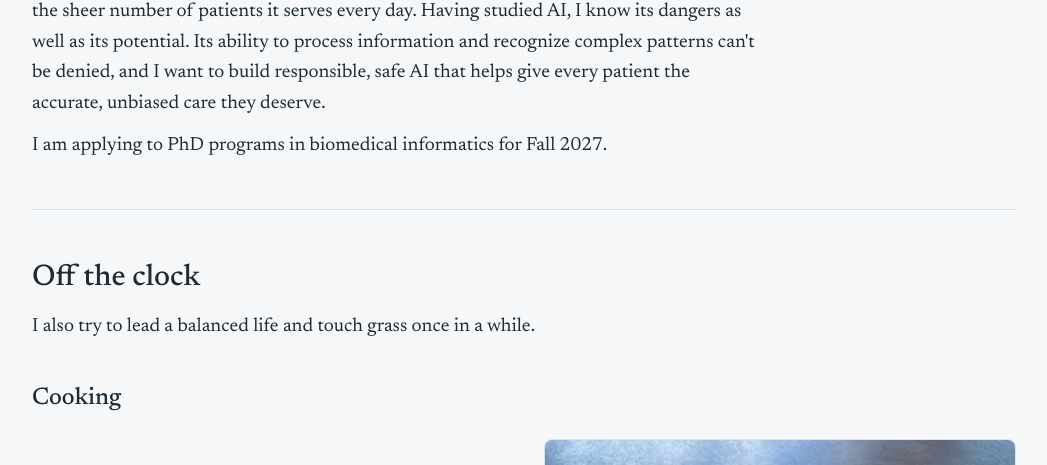
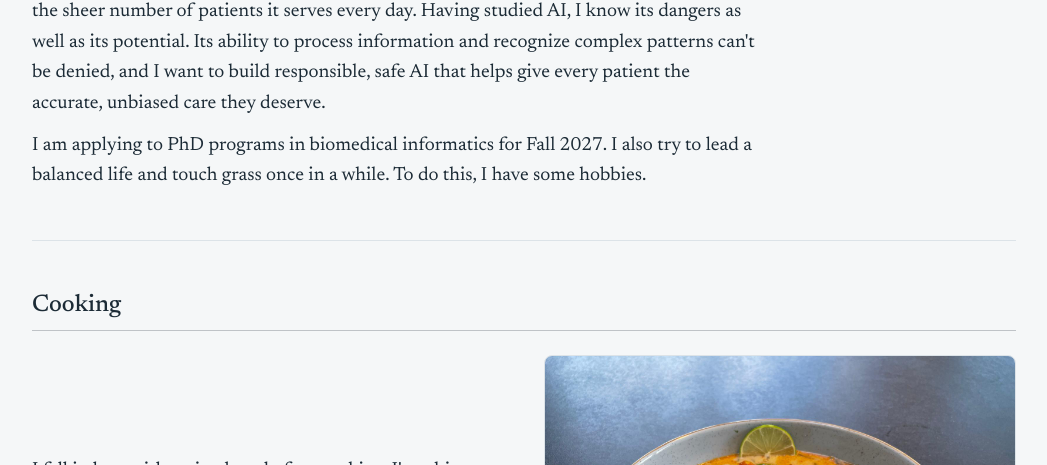
Before and after one commit to sudersanamvamsi-max/Portfolio, a Next.js app: page /about in a window 1280 px wide. Shown: the part 673-1138 px from the top of the page, without its empty margins (116-1163 px from the left). Built offline with nearby package versions, Linux system fonts and the light colour scheme.

Commit message:
small fixes

```diff
--- a/app/about/page.tsx
+++ b/app/about/page.tsx
@@ -15,25 +15,23 @@ export default function About() {
           {para}
         </p>
       ))}
-      <p className="mt-3 max-w-measure">{goals}</p>
+      <p className="mt-3 max-w-measure">
+        {goals} {hobbiesIntro}
+      </p>
 
       <hr
         className="my-12 w-full min-w-40 border-0 border-t"
         style={{ borderColor: "var(--grid)" }}
       />
 
-      <section aria-labelledby="off-the-clock">
-        <h2 id="off-the-clock" className="text-3xl font-medium leading-snug">
-          Off the clock
-        </h2>
-        <p className="mt-3 max-w-measure">{hobbiesIntro}</p>
+      <section>
         {hobbies.map((h, i) => (
           <div
             key={h.slug}
             id={h.slug}
             className={`scroll-mt-6 ${i === 0 ? "mt-10" : "mt-10 border-t border-grid pt-10"}`}
           >
-            <h3 className="text-2xl font-medium leading-snug">{h.title}</h3>
+            <h2 className="border-b border-ink/25 pb-2 text-2xl font-medium leading-snug">{h.title}</h2>
             {h.rows.map((row) => {
               const photoRight = rowIndex++ % 2 === 0;
               return (
--- a/claude/CLAUDE.md
+++ b/claude/CLAUDE.md
@@ -75,7 +75,7 @@ On mobile, the margin column collapses above each entry.
 2. `/research`: NIV project, disc degeneration project (each with a one-sentence summary), publications list (the disc preprint only; the NIV manuscript is not listed until submitted).
 3. `/projects`: RL Studio, regression pipeline, GPT from scratch, repair workflow. One page, no per-project pages; each project has an anchor (`/projects#rl-studio`).
 4. `/research/niv`, `/research/disc-degeneration`: project pages written as problem → approach → results → what I learned.
-5. `/about`: intro, bio, "Off the clock" hobby subsections (Cooking, Basketball, Getting outside and the gym), each row text + photo/video, alternating sides.
+5. `/about`: intro (three paragraphs), goals line followed by the hobbies line, hobby sections (Cooking, Basketball, Getting outside and the gym), each row text + photo/video, alternating sides.
 6. `/contact`: what I'm open to, form (Jotform endpoint, honeypot, JSON fetch) with mailto fallback.
 7. `/cv`: h1, Download PDF button, embedded PDF (`/public/cv/Vamsi_Sudersanam_SWE.pdf`) with fallback link. The nav CV item goes here in the same tab.
 8. Later: `/demo/survival`: interactive survival demo on synthetic data (see phase 4).
--- a/claude/STRUCTURE.md
+++ b/claude/STRUCTURE.md
@@ -14,7 +14,7 @@ Rules live in `claude/CLAUDE.md`; the source of truth for facts is `claude/conte
 | Route | File | Content source | Sections, top to bottom |
 |---|---|---|---|
 | `/` | `app/page.tsx` | `content/site.ts` | sr-only h1 "Vamsi Sudersanam", one-liner, goals, `passion`, `Photo`; `PatientRiskCurve`; `presenting` photo with `presentingText` caption under it; Skills (`TypedJson` from `skillsJson`, caption links `certVerifyUrl`) |
-| `/about` | `app/about/page.tsx` | `content/site.ts` | h1, `aboutIntro` (three paragraphs), goals; rule; Off the clock (`hobbiesIntro` under the heading): one h3 per `hobbies` entry (`id={slug}`), each with `rows` of text + `HobbyMedia` in 2 columns; sides alternate across all rows (row 1 text left, row 2 photo left, ...); on mobile the photo stacks above the text |
+| `/about` | `app/about/page.tsx` | `content/site.ts` | h1, `aboutIntro` (three paragraphs), goals; rule; Hobbies (no section heading; `hobbiesIntro` follows `goals` in the same paragraph): one h2 per `hobbies` entry, with a thin line under it (`id={slug}`), each with `rows` of text + `HobbyMedia` in 2 columns; sides alternate across all rows (row 1 text left, row 2 photo left, ...); on mobile the photo stacks above the text |
 | `/projects` | `app/projects/page.tsx` | `content/projects.ts` | h1, framing; per project (separated by `StepDivider`, each wrapper has `id={slug}`): `MarginRow` with dates and role in the margin; `ProjectMedia`, title, summary, built bullets, stack, `whyBuilt`, repo link or TODO. Order: RL Studio, regression pipeline, GPT from scratch, repair workflow |
 | `/research` | `app/research/page.tsx` | `content/research.ts` | h1, framing; project list (title links to detail page, `indexSummary` under it, `indexMargin` in the margin); `StepDivider`; Publications (citations, DOI links) |
 | `/research/niv` | `app/research/niv/page.tsx` | `content/research.ts` | `ProjectPage` |
--- a/content/site.ts
+++ b/content/site.ts
@@ -36,7 +36,7 @@ export const aboutIntro: string[] = [
 // `speed` overrides the playback rate of a video (default: 2x under 20 s, otherwise 1x).
 export type HobbyMedia = { src: string; alt?: string; speed?: number };
 export type HobbyRow = { text: string; photo: HobbyMedia };
-export const hobbiesIntro = "I also try to lead a balanced life and touch grass once in a while.";
+export const hobbiesIntro = "I also try to lead a balanced life and touch grass once in a while. To do this, I have some hobbies.";
 
 export type Hobby = { slug: string; title: string; rows: HobbyRow[] };
 
```
